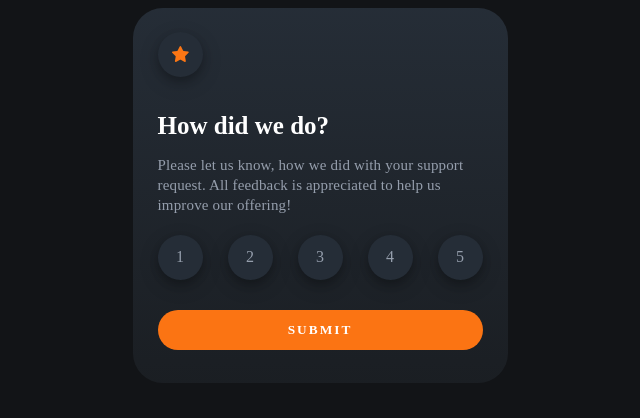
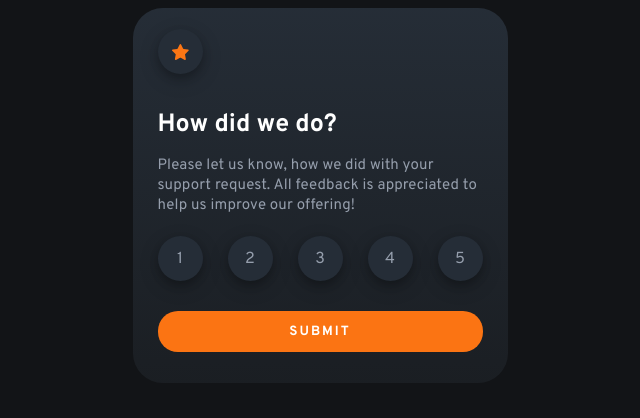
Before and after one commit to Arpana-Sitoula/user-rating, a React (Vite) app: page / in a window 1280 px wide. Shown: the top 418 px of the page, without its empty margins (320-960 px from the left). Built offline with nearby package versions, Linux system fonts and the light colour scheme.

Commit message:
font added

```diff
--- a/index.html
+++ b/index.html
@@ -3,6 +3,9 @@
   <head>
     <meta charset="UTF-8" />
     <link rel="icon" type="image/svg+xml" href="/vite.svg" />
+    <link rel="preconnect" href="https://fonts.googleapis.com">
+<link rel="preconnect" href="https://fonts.gstatic.com" crossorigin>
+<link href="https://fonts.googleapis.com/css2?family=Overpass:wght@400;500;700&display=swap" rel="stylesheet">
     <meta name="viewport" content="width=device-width, initial-scale=1.0" />
     <title>Vite + React</title>
   </head>
--- a/src/styles/variables.scss
+++ b/src/styles/variables.scss
@@ -22,7 +22,7 @@
   background-color: var(--deep-dark-blue);
 }
 * {
-  font-family: Overpass;
+  font-family: 'Overpass', sans-serif;
   .title {
     font-size: 25px;
     font-weight: 700;
```
